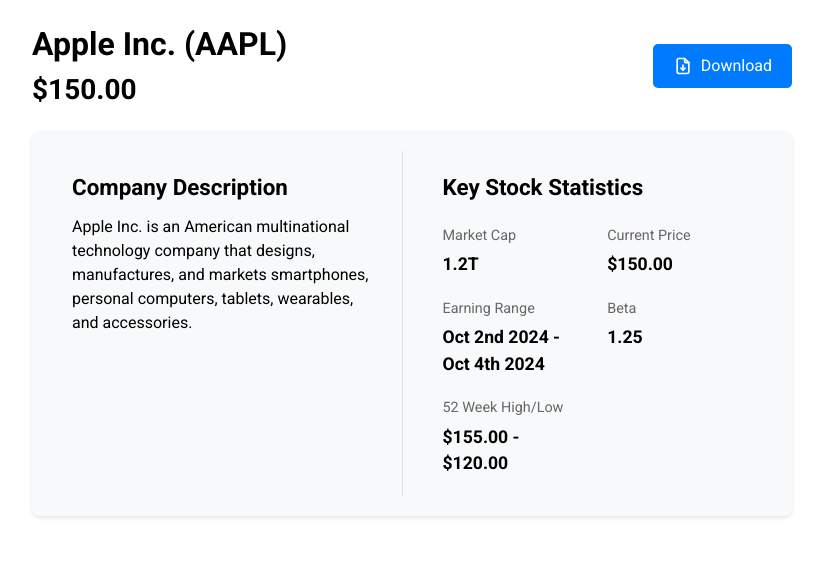
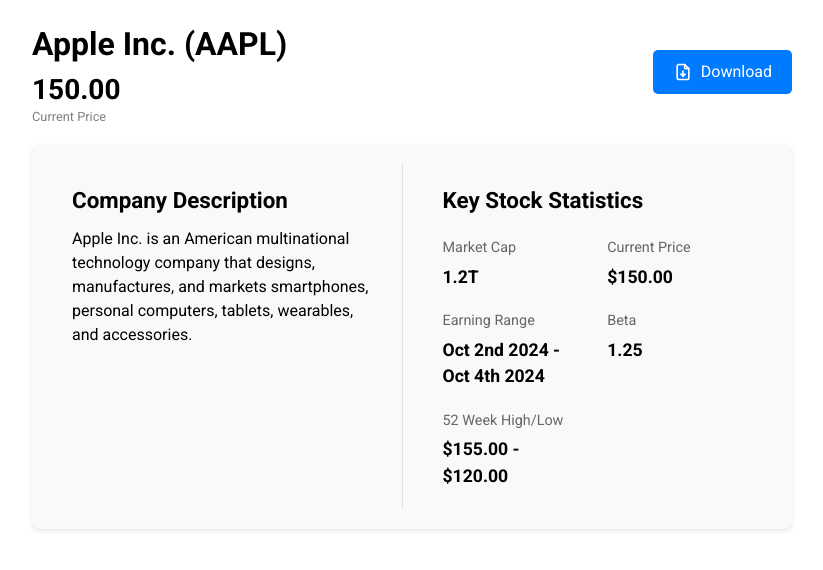
Before and after one commit to majorschwartz/eqisense, a React (Create React App) app in the folder client/: page / in a window 1280 px wide. Both pictures are taken after a click on the element "AAPL". Shown: the top 570 px of the page, without its empty margins (228-1051 px from the left). Built offline with nearby package versions, Linux system fonts and the light colour scheme; no server answers.

Commit message:
style: add current price and remove dollar sign

```diff
--- a/client/src/Components.css
+++ b/client/src/Components.css
@@ -20,6 +20,15 @@
     font-size: 1.75rem;
     font-weight: 600;
     margin-top: 1px;
+    margin-bottom: 0;
+}
+
+.stock-price-label {
+    font-size: 0.8rem;
+    font-weight: 400;
+    margin-top: 0;
+    color: grey;
+    line-height: 1;
 }
 
 .header-right {
--- a/client/src/components/Header.js
+++ b/client/src/components/Header.js
@@ -3,13 +3,14 @@
 
 const Header = () => {
 	const [stockName, setStockName] = useState("Apple Inc. (AAPL)");
-	const [stockPrice, setStockPrice] = useState("$150.00");
+	const [stockPrice, setStockPrice] = useState("150.00");
 
 	return (
 		<div className="header-container">
 			<div className="header-left">
 				<div className="stock-name">{stockName}</div>
 				<div className="stock-price">{stockPrice}</div>
+				<div className="stock-price-label">Current Price</div>
 			</div>
 			<div className="header-right">
 				<button className="header-download">
```
